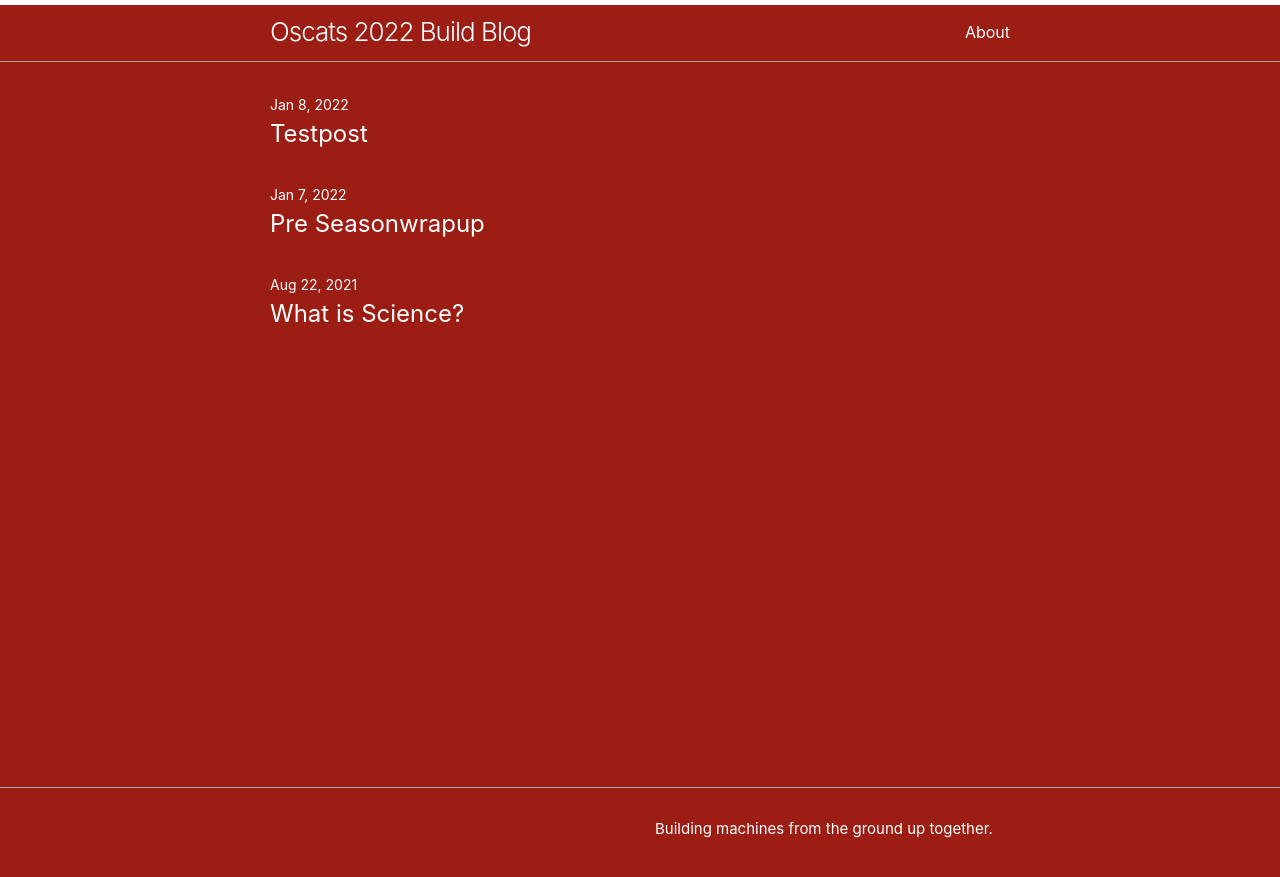
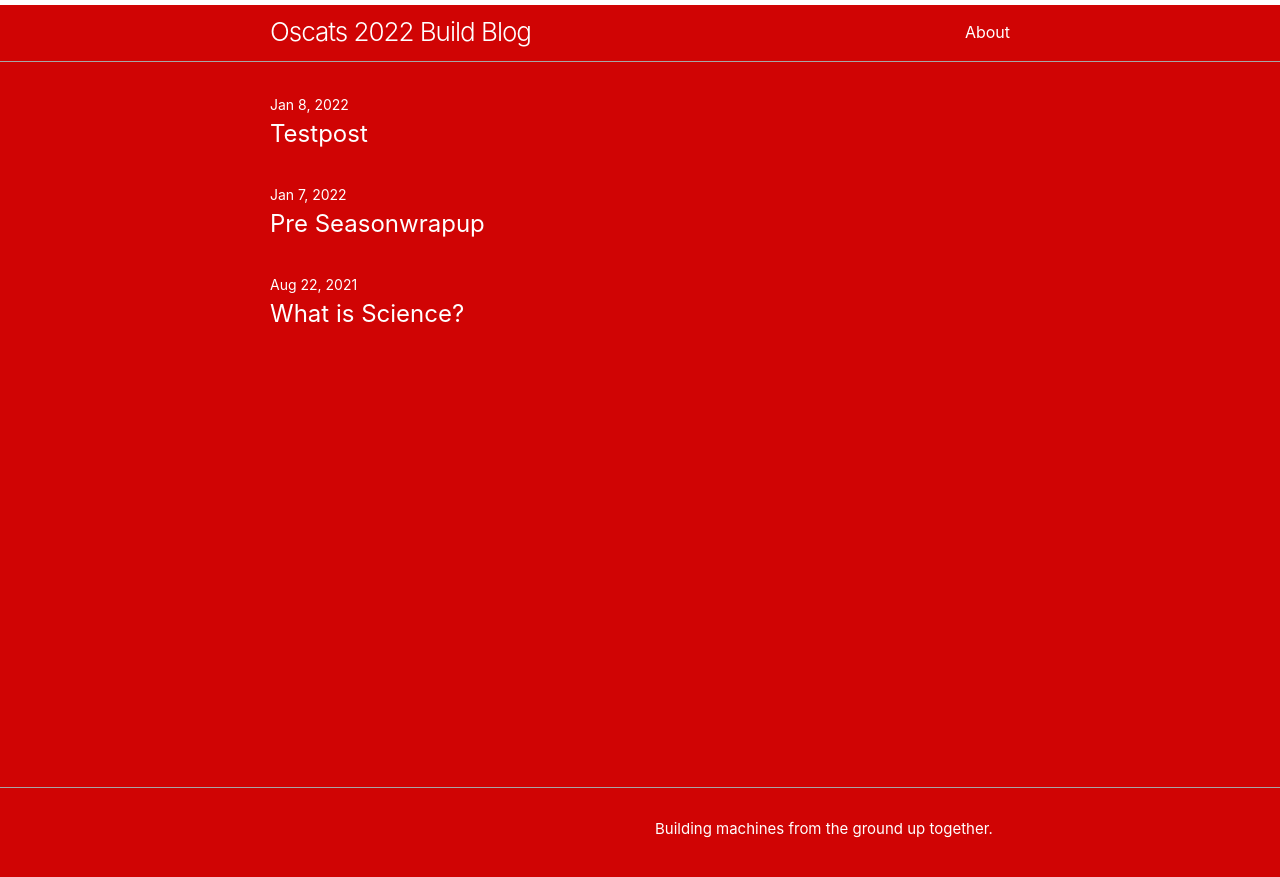
Before and after one commit to MrRSquared/MrRSquared.github.io, a Jekyll site: the page built from index.md, in a window 1280 px wide. Shown: the top 877 px of the page. Built offline with Jekyll 4.4.1, drawn with Linux system fonts in a browser that asks for light colours; nearby versions of some CDN libraries.

Commit message:
Update dark.scss

```diff
--- a/_sass/minima/skins/dark.scss
+++ b/_sass/minima/skins/dark.scss
@@ -7,7 +7,7 @@ $brand-color-dark:      darken($brand-color, 35%) !default;
 $site-title-color:      $brand-color-light !default;
 
 $text-color:            #FFFFFF !default;
-$background-color:      #9c1d14 !default;
+$background-color:      #d00404 !default;
 $code-background-color: #212121 !default;
 
 $link-base-color:       #FFFFFF !default;
```
